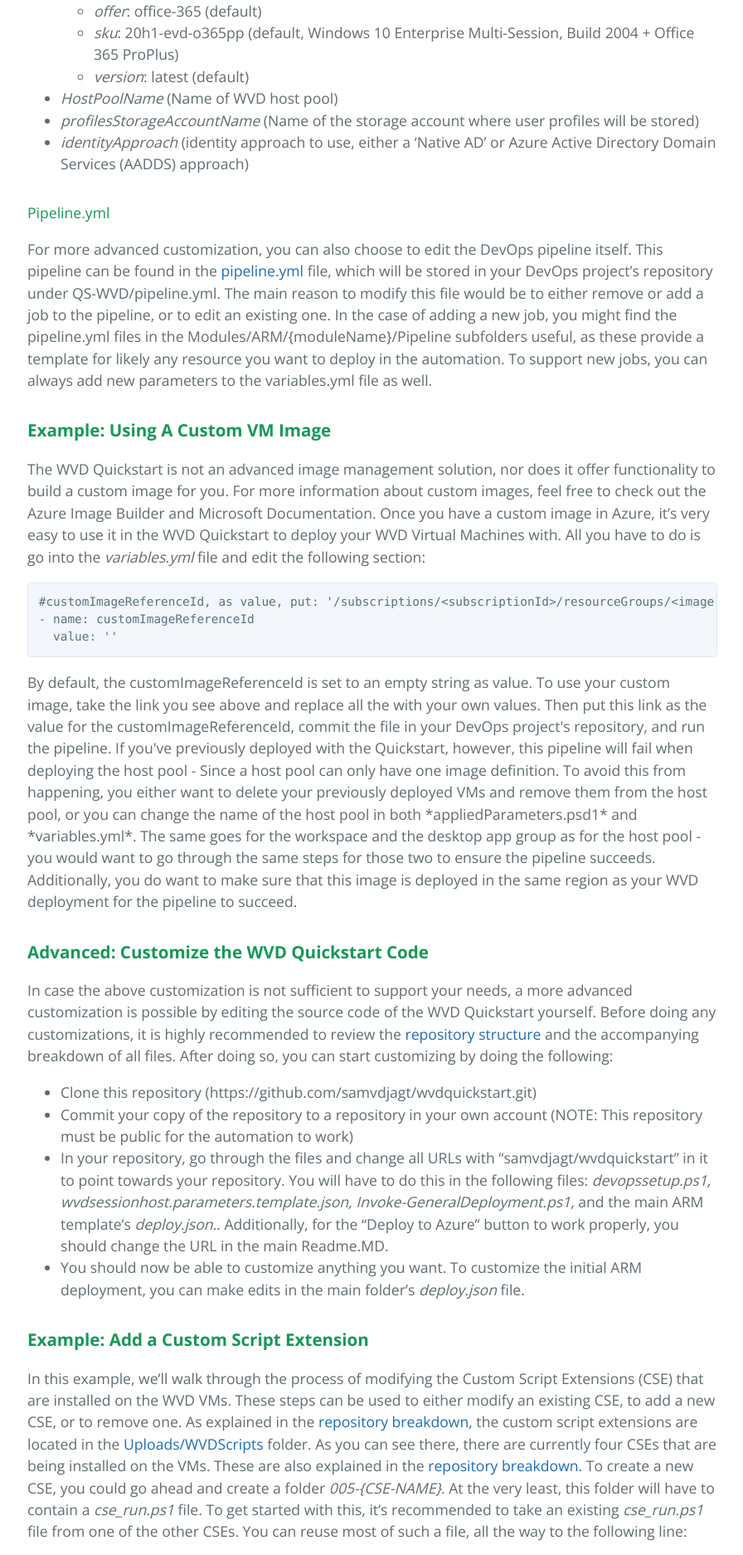
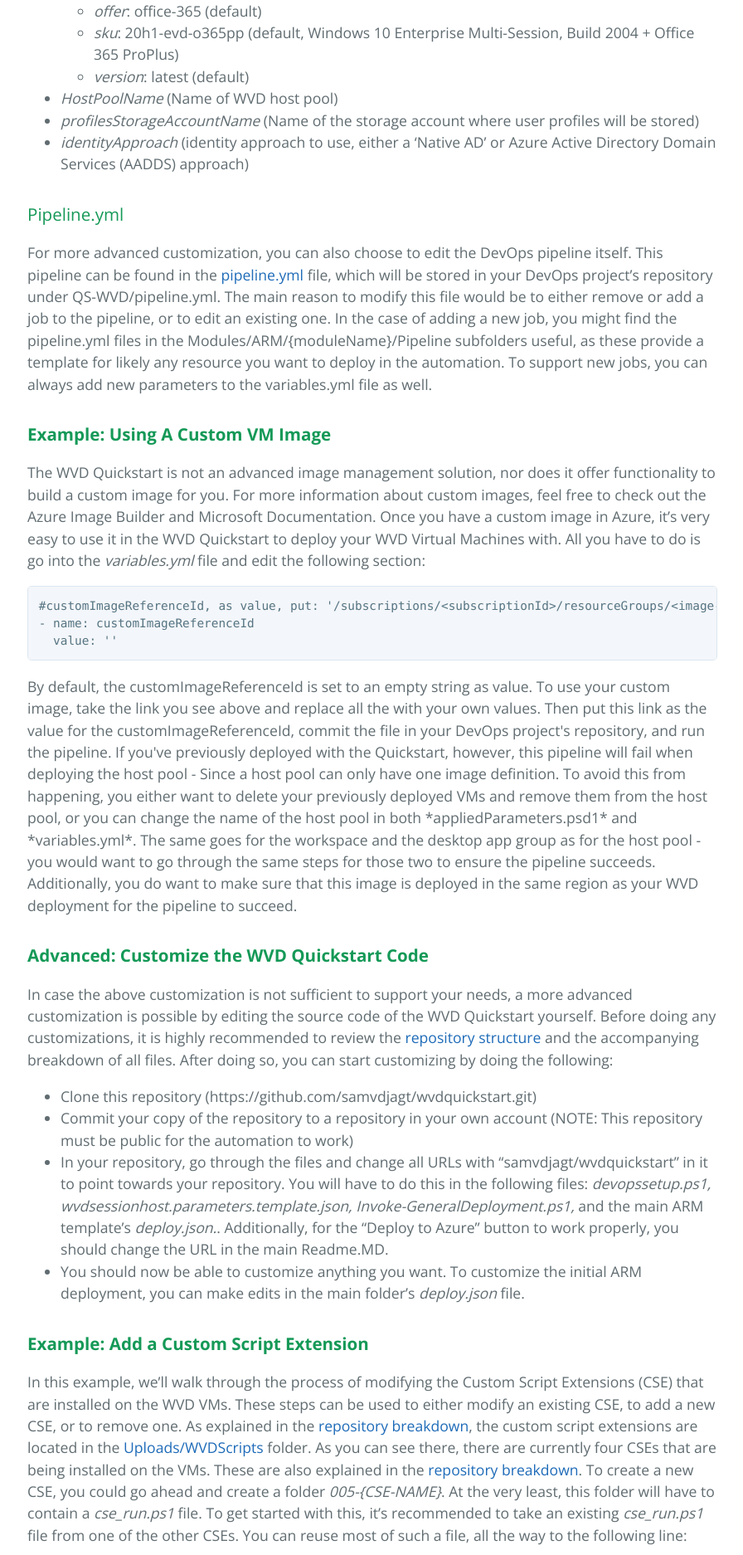
Before and after one commit to samvdjagt/wvdquickstart, a Jekyll site: the page built from customize.md, in a window 1280 px wide. Shown: the part 3279-5153 px from the top of the page at 83% size, without its empty margins (191-1087 px from the left). Built offline with Jekyll 4.4.1, drawn with Linux system fonts in a browser that asks for light colours.

```diff
--- a/customize.md
+++ b/customize.md
@@ -86,7 +86,7 @@ To provide a complete overview of which values you will need to change in both o
 * *profilesStorageAccountName* (Name of the storage account where user profiles will be stored)
 * *identityApproach* (identity approach to use, either a 'Native AD' or Azure Active Directory Domain Services (AADDS) approach)
 
-#### Pipeline.yml
+### Pipeline.yml
 For more advanced customization, you can also choose to edit the DevOps pipeline itself. This pipeline can be found in the <a href="https://github.com/samvdjagt/wvdquickstart/tree/master/QS-WVD/pipeline.yml" target="_blank">pipeline.yml</a> file, which will be stored in your DevOps project's repository under QS-WVD/pipeline.yml. The main reason to modify this file would be to either remove or add a job to the pipeline, or to edit an existing one. In the case of adding a new job, you might find the pipeline.yml files in the Modules/ARM/{moduleName}/Pipeline subfolders useful, as these provide a template for likely any resource you want to deploy in the automation. To support new jobs, you can always add new parameters to the variables.yml file as well.
 
 ### <b>Example: Using A Custom VM Image</b>
```
